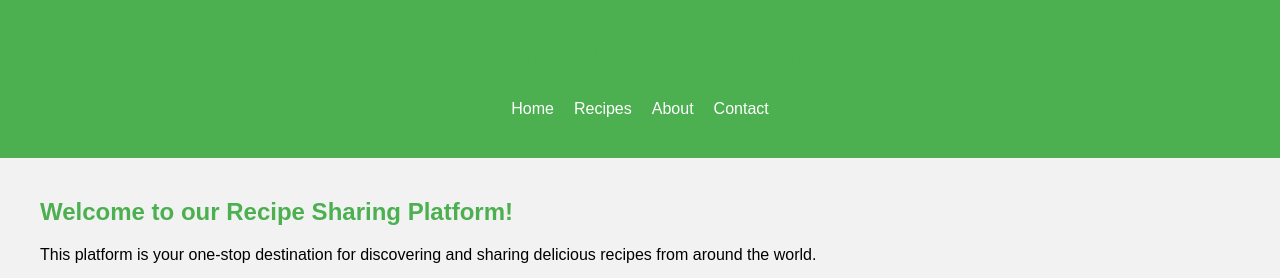
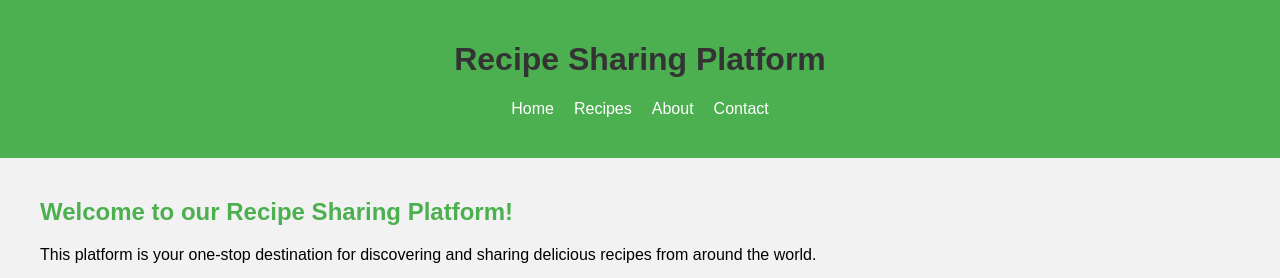
Before and after one commit to nikhithaaitha/fixed-recipe-sharing-platform, a plain HTML site: page index.html in a window 1280 px wide. Shown: the top 278 px of the page. Drawn offline with Linux system fonts and the light colour scheme.

Commit message:
Update index.html

```diff
--- a/index.html
+++ b/index.html
@@ -27,7 +27,7 @@
 
     nav a {
       margin: 0 10px;
-      color: white; /* Adjusted text color */
+      color: white;
       text-decoration: none;
     }
 
@@ -64,7 +64,12 @@
     }
 
     h1, h2 {
-      color: #4CAF50; /* Adjusted header and h2 text color */
+      color: #4CAF50;
+    }
+
+    /* Adjusted text color for better contrast */
+    h1 {
+      color: #333;
     }
   </style>
 </head>
```
